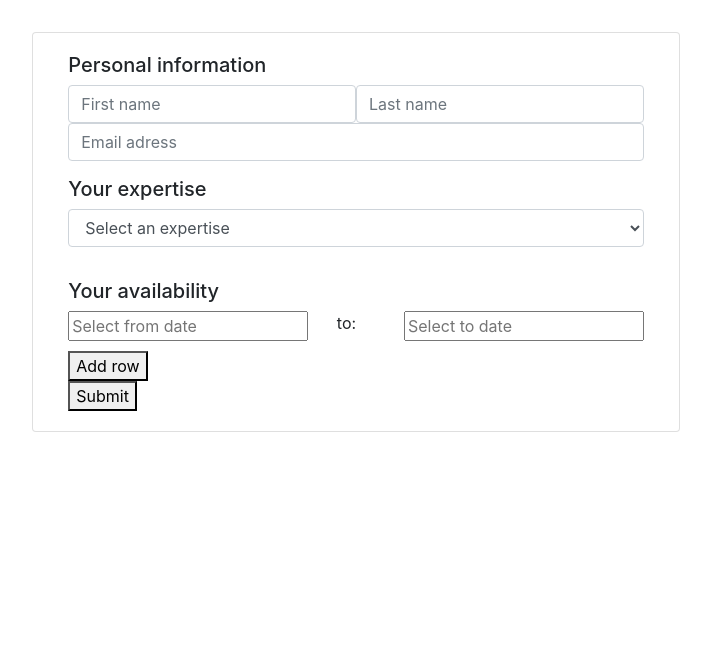
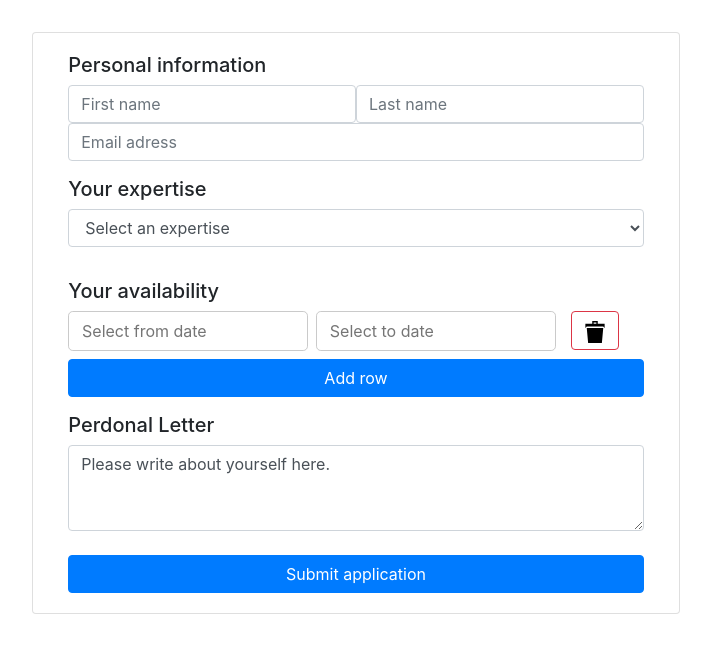
Before and after one commit to LinusBF/iv1201-frontend, a React app: page /ApplicationForm in a window 1280 px wide. Shown: the top 650 px of the page, without its empty margins (284-995 px from the left). Built offline with nearby package versions, Linux system fonts and the light colour scheme.

Commit message:
selecting and deleting datePickRows almost works. Stores wrong vals right now...

```diff
--- /dev/null
+++ b/client/components/Icons.js
@@ -0,0 +1,16 @@
+import React from 'react';
+// eslint-disable-next-line react/no-deprecated,no-unused-vars
+const {PropTypes} = React;
+
+const icons = {
+  bin2:
+    'M192 1024h640l64-704h-768zM640 128v-128h-256v128h-320v192l64-64h768l64 64v-192h-320zM576 128h-128v-64h128v64z',
+};
+
+const Icon = props => (
+  <svg width="22" height="22" color={'#ffffff'} viewBox="0 0 1024 1024">
+    <path d={icons[props.icon]}></path>
+  </svg>
+);
+
+export default Icon;
--- a/client/components/applicationForm/ApplicationForm.css
+++ b/client/components/applicationForm/ApplicationForm.css
@@ -15,3 +15,11 @@
 #availabilityContainer .col-2 {
     padding-left: 1.8rem;
 }
+#availabilityContainer > div > div > div > div > input{
+    border-color: #cacaca;
+    padding-left: 0.8rem;
+    border-radius: 0.3rem;
+    border-style: solid;
+    border-width: 1px;
+    height: 2.5rem;
+}
--- a/client/components/applicationForm/ApplicationForm.js
+++ b/client/components/applicationForm/ApplicationForm.js
@@ -7,6 +7,7 @@ import Card from 'react-bootstrap/Card';
 import DatePickRow from './DatePickRow';
 
 import 'react-datepicker/dist/react-datepicker.css';
+import Button from 'react-bootstrap/Button';
 
 class ApplicationForm extends Component {
   constructor(props) {
@@ -15,11 +16,14 @@ class ApplicationForm extends Component {
       dateRows: [{fromDate: null, toDate: null}],
       expertises: data.expertises,
       expSelections: ['Select an expertise'],
+      letter: 'Please write about yourself here.',
     };
     this.createLists = this.createLists.bind(this);
     this.addExpertiseRow = this.addExpertiseRow.bind(this);
     this.handleSubmit = this.handleSubmit.bind(this);
     this.addDatePickRow = this.addDatePickRow.bind(this);
+    this.letterChange = this.letterChange.bind(this);
+    this.updateDate = this.updateDate.bind(this);
   }
   createLists(state) {
     const lists = [];
@@ -48,6 +52,7 @@ class ApplicationForm extends Component {
   addExpertiseRow(state, key, index) {
     if (index === state.expSelections.length - 1) {
       this.setState({
+        letter: state.letter,
         dateRows: state.dateRows,
         expertises: state.expertises,
         expSelections: state.expSelections.concat(['new item']),
@@ -58,11 +63,55 @@ class ApplicationForm extends Component {
   addDatePickRow(e) {
     e.preventDefault();
     this.setState({
+      letter: this.state.letter,
       dateRows: this.state.dateRows.concat([{fromDate: null, toDate: null}]),
       expertises: this.state.expertises,
       expSelections: this.state.expSelections,
     });
     this.forceUpdate();
+  }
+  updateDate(i, val, action) {
+    const newArray = [];
+    switch (action) {
+      case 'delete':
+        this.state.dateRows.forEach((entry, index) => {
+          if (index === i) return;
+          newArray.push(entry);
+        });
+        break;
+      case 'updateFrom':
+        this.state.dateRows.forEach((entry, index) => {
+          if (index === i) {
+            newArray.push([{fromDate: val}, {toDate: this.state.dateRows[i].toDate}]);
+            return;
+          }
+          newArray.push(entry);
+        });
+        break;
+      case 'updateTo':
+        this.state.dateRows.forEach((entry, index) => {
+          if (index === i) {
+            newArray.push([{fromDate: this.state.dateRows[i].fromDate}, {toDate: val}]);
+            return;
+          }
+          newArray.push(entry);
+        });
+        break;
+      default:
+        break;
+    }
+
+    console.log(newArray);
+    this.setState({
+      letter: this.state.letter,
+      dateRows: newArray,
+      expertises: this.state.expertises,
+      expSelections: this.state.expSelections,
+    });
+    this.forceUpdate();
+  }
+  letterChange(event) {
+    this.setState({value: event.target.value});
   }
   handleSubmit(event) {
     event.preventDefault();
@@ -79,9 +128,14 @@ class ApplicationForm extends Component {
   render() {
     const datePickRows = [];
     for (let i = 0; i < this.state.dateRows.length; i++) {
-      console.log(this.state.dateRows[i]);
       datePickRows.push(
         <DatePickRow
+          deleteHandler={() => {
+            this.deleteRow(i);
+          }}
+          updateDate={(val, action) => {
+            this.updateDate(i, val, action);
+          }}
           fromDate={this.state.dateRows[i].fromDate}
           toDate={this.state.dateRows[i].toDate}
         />
@@ -126,9 +180,30 @@ class ApplicationForm extends Component {
               <h5>Your availability</h5>
               <div id={'availabilityContainer'} className="w-100">
                 {datePickRows}
-                <button onClick={this.addDatePickRow}>Add row</button>
+                <Button
+                  onClick={this.addDatePickRow}
+                  className={'mt-2'}
+                  variant="primary"
+                  size="md"
+                  block
+                >
+                  Add row
+                </Button>
               </div>
-              <button>Submit</button>
+              <h5>Perdonal Letter</h5>
+              <div id={'availabilityContainer'} className="w-100">
+                <Form.Group controlId="exampleForm.ControlTextarea1">
+                  <Form.Control
+                    value={this.state.letter}
+                    onChange={this.letterChange}
+                    as="textarea"
+                    rows="3"
+                  />
+                </Form.Group>
+              </div>
+              <Button className={'mt-4'} variant="primary" size="md" block>
+                Submit application
+              </Button>
             </Form>
           </Card.Body>
         </Card>
--- a/client/components/applicationForm/DatePickRow.js
+++ b/client/components/applicationForm/DatePickRow.js
@@ -3,6 +3,8 @@ import DatePicker from 'react-datepicker';
 import {Form} from 'react-bootstrap';
 
 import 'react-datepicker/dist/react-datepicker.css';
+import Button from 'react-bootstrap/Button';
+import Icon from '../Icons';
 
 class DatePickRow extends Component {
   constructor(props) {
@@ -11,8 +13,10 @@ class DatePickRow extends Component {
       fromDate: this.props.fromDate,
       toDate: this.props.toDate,
     };
+
     this.changeFromDate = this.changeFromDate.bind(this);
     this.changeToDate = this.changeToDate.bind(this);
+    this.deleteRow = this.deleteRow.bind(this);
   }
 
   changeFromDate(date) {
@@ -20,17 +24,23 @@ class DatePickRow extends Component {
       fromDate: date,
       toDate: this.state.toDate,
     });
+    this.props.updateDate(date, 'updateFrom');
   }
   changeToDate(date) {
     this.setState({
       fromDate: this.state.fromDate,
       toDate: date,
     });
+    this.props.updateDate(date, 'updateTo');
+  }
+  deleteRow(event) {
+    event.preventDefault();
+    this.props.updateDate(null, 'delete');
   }
 
   render() {
     return (
-      <Form.Group className={'w-100 justify-content-sm-center row'}>
+      <Form.Group className={'w-100 row mt-2'}>
         <div className="col-5">
           <DatePicker
             selected={this.state.fromDate}
@@ -40,10 +50,7 @@ class DatePickRow extends Component {
             placeholderText="Select from date"
           />
         </div>
-        <div className="col-2">
-          <p>to:</p>
-        </div>
-        <div className="col-5">
+        <div className="col-5 ml-2">
           <DatePicker
             selected={this.state.toDate}
             className={'w-100'}
@@ -52,6 +59,11 @@ class DatePickRow extends Component {
             placeholderText="Select to date"
           />
         </div>
+        <div className="col-1">
+          <Button variant={'outline-danger'} onClick={this.deleteRow}>
+            <Icon icon={'bin2'} />
+          </Button>
+        </div>
       </Form.Group>
     );
   }
```
